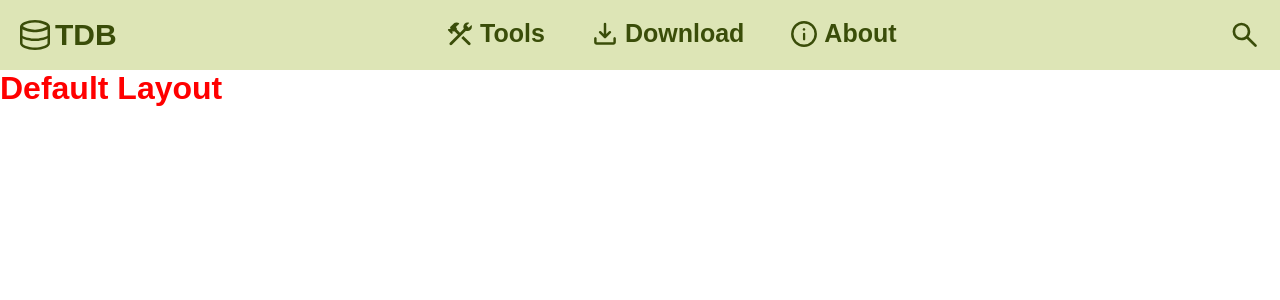
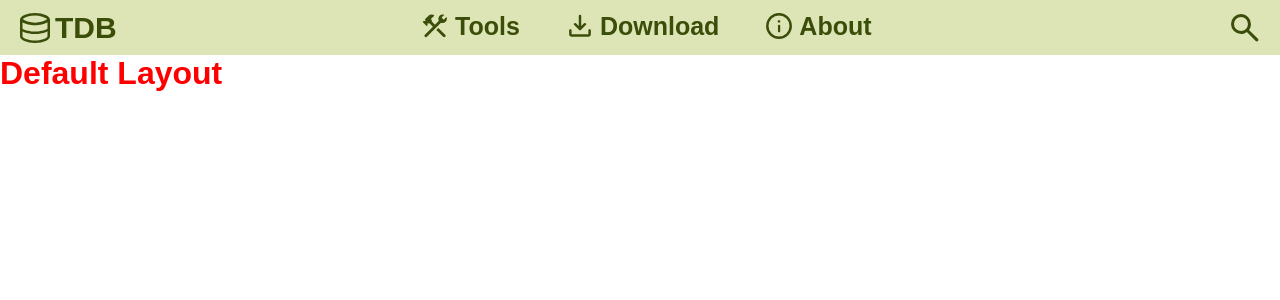
Before and after one commit to Cristiano-Monteiro/TDB-page, a React (Vite) app in the folder tdb-page/: page / in a window 1280 px wide. Shown: the top 300 px of the page. Built offline with nearby package versions, Linux system fonts and the light colour scheme.

Commit message:
Update Navbar.module.css - May 13, 2023

```diff
--- a/tdb-page/src/TdbPageComponents/PageSections/Navbar/Navbar.module.css
+++ b/tdb-page/src/TdbPageComponents/PageSections/Navbar/Navbar.module.css
@@ -1,6 +1,6 @@
 .navbar{
   width: 100%;
-  height: 7rem;
+  height: 5.5rem;
   background-color: var(--main-color);
   display: flex;
   align-items: center;
@@ -32,8 +32,8 @@
   position: absolute;
   left: 0;
   width: 100%;
-  height: calc(100% - 7rem);
-  top: 7rem;
+  height: calc(100% - 5.5rem);
+  top: 5.5rem;
   display: flex;
   align-items: center;
   justify-content: center;
@@ -76,6 +76,9 @@
 }
 
 .searchBttn{
+  width: 4rem;
+  height: 4rem;
+  padding: .2rem;
   transition: background-color .3s ease;
 }
 
@@ -83,13 +86,6 @@
 .searchBttn figure{
   border-radius: 50%;
   cursor: pointer;
-}
-
-.searchBttn figure{
-  width: 100%;
-  max-width: 4rem;
-  max-height: 4rem;
-  padding: .4rem;
 }
 
 .searchBttn figure img{
@@ -145,6 +141,10 @@
     display: none;
   }
 
+  .searchBttn{
+    margin-left: 5rem;
+  }
+
   .searchBttn:hover{
     background-color: var(--green-2);
   }
```
